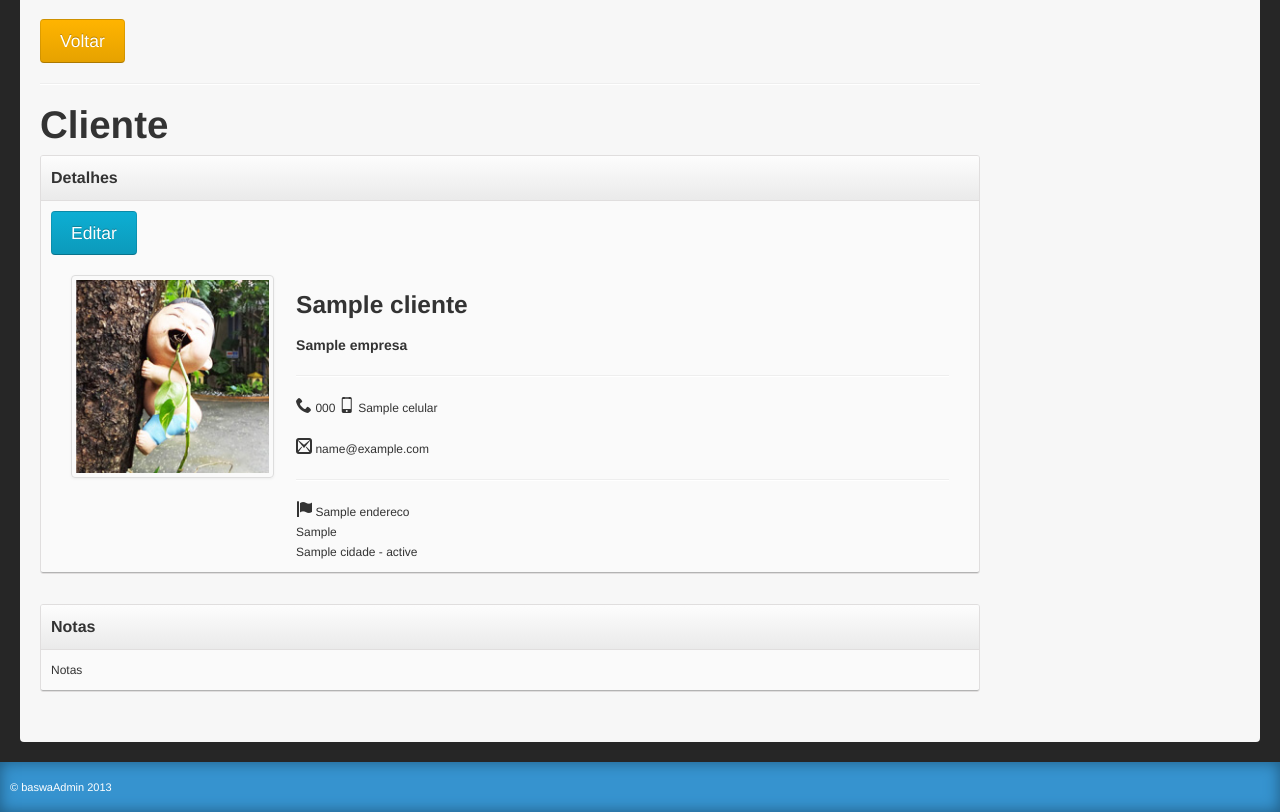
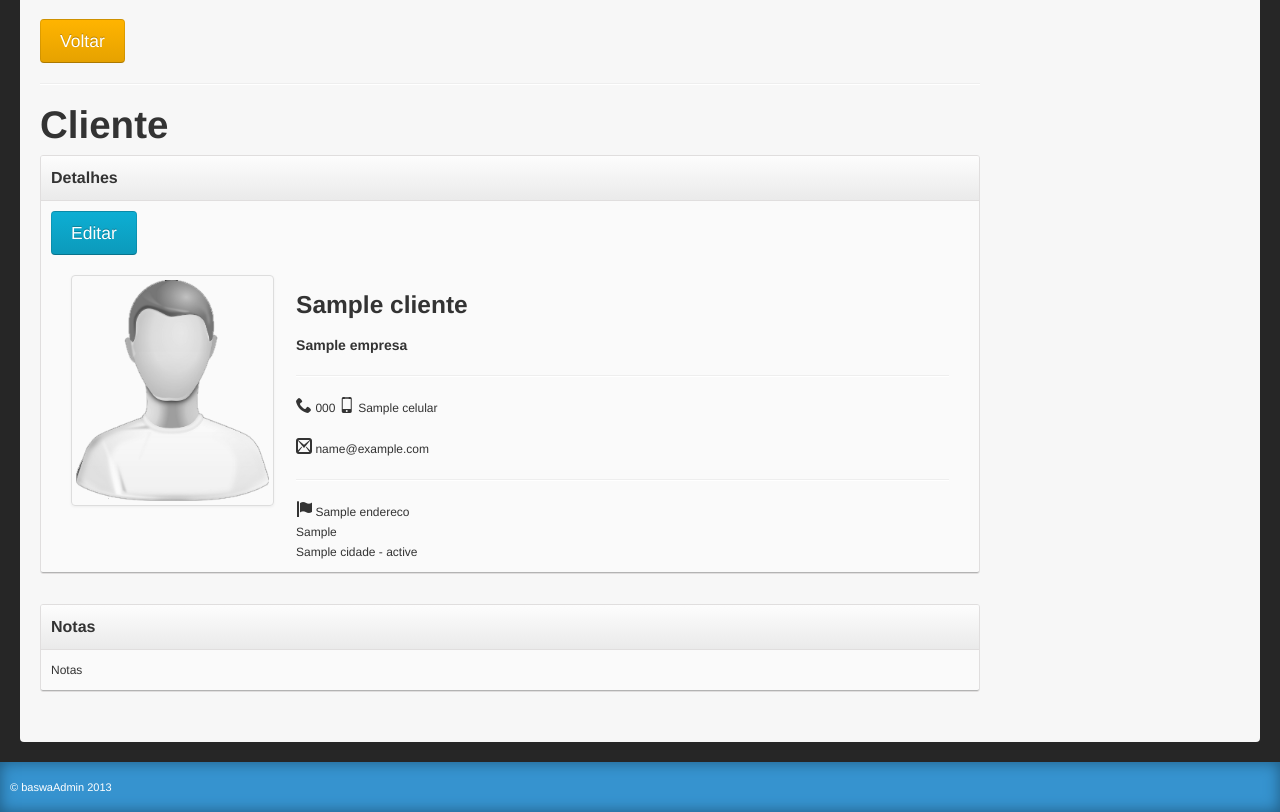
Before and after one commit to adirkuhn/patobeta, a Symfony app: template src/CloudSource/PatoBundle/Resources/views/Clientes/ver.html.twig in a window 1280 px wide. Shown: the part 207-1019 px from the top of the page. Run offline with Twig, Linux system fonts and the light colour scheme; the template is opened without the code that fills it: most values are stand-ins (such as "Sample title", 1, 10 or a date in 2020); some libraries are stand-ins or nearby versions.

Commit message:
Retirando imagens na exibição de perfil de clientes e empresas

```diff
--- a/src/CloudSource/PatoBundle/Resources/views/Clientes/ver.html.twig
+++ b/src/CloudSource/PatoBundle/Resources/views/Clientes/ver.html.twig
@@ -37,7 +37,7 @@
                     <div class="row-fluid">
                         <div class="span3">
                             <div class="thumbnail">
-                                <img alt="300x200" width="300" height="200" src="{{ asset('bundles/pato/images/profile.jpg') }}">
+                                <img alt="300x200" width="300" height="200" src="{{ asset('bundles/pato/images/profile.png') }}">
                             </div>
                         </div>
 
--- a/src/CloudSource/PatoBundle/Resources/views/Empresas/ver.html.twig
+++ b/src/CloudSource/PatoBundle/Resources/views/Empresas/ver.html.twig
@@ -36,7 +36,7 @@
                     <div class="row-fluid">
                         <div class="span3">
                             <div class="thumbnail">
-                                <img alt="300x200" width="300" height="200" src="{{ asset('bundles/pato/images/profile.jpg') }}">
+                                <img alt="300x200" width="300" height="200" src="{{ asset('bundles/pato/images/companies.png') }}">
                             </div>
                         </div>
 
```
